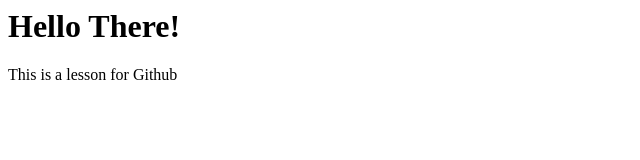
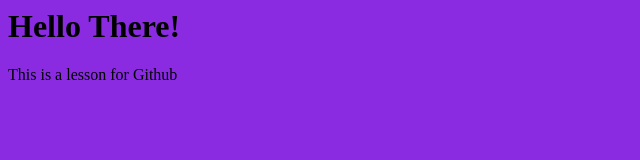
Before and after one commit to Nadhsikarn/CS100-first-repo, a plain HTML site: page index.html in a window 1280 px wide. Shown: the whole page, without its empty margins (0-640 px from the left). Drawn offline with Linux system fonts and the light colour scheme.

Commit message:
update css and html

```diff
--- a/index.html
+++ b/index.html
@@ -1,6 +1,9 @@
 <html>
-<body>
-<h1>Hello There!</h1>
-This is a lesson for Github
-</body>
+    <head>
+        <link rel="stylesheet" href="style.css">
+    </head>
+    <body>
+    <h1>Hello There!</h1>
+    This is a lesson for Github
+    </body>
 </html>
--- a/style.css
+++ b/style.css
@@ -1,3 +1,3 @@
 body {
-    background-color: yellow;
+    background-color: blueviolet;
 }
```
